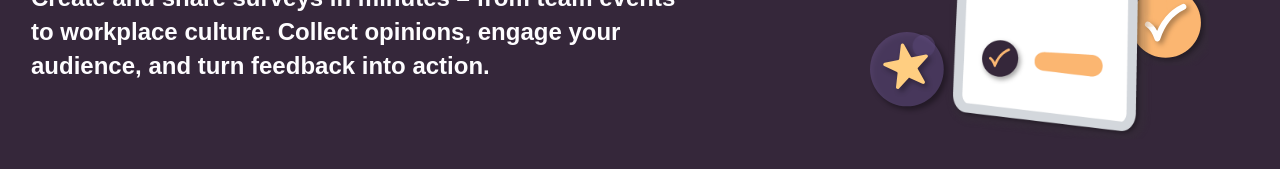
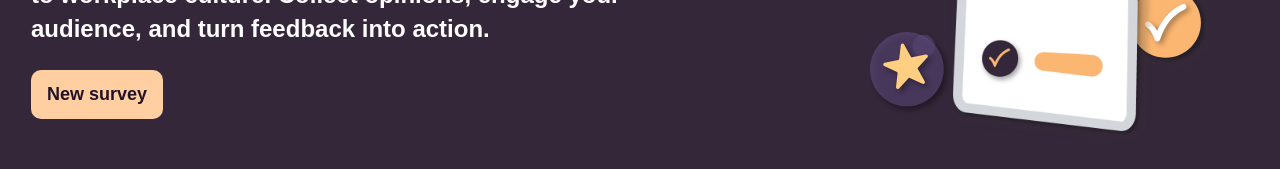
Before and after one commit to AdamBaranyi/Poll-App, an Angular app: page / in a window 1280 px wide. Shown: the part 400-569 px from the top of the page. Built offline with nearby package versions, Linux system fonts and the light colour scheme; no server answers; the database is empty; a web font is replaced by a local one.

Commit message:
Add the New survey button to the hero and the detail header

```diff
--- a/src/app/features/home/hero/hero.component.html
+++ b/src/app/features/home/hero/hero.component.html
@@ -5,6 +5,7 @@
       Create and share surveys in minutes – from team events to workplace culture. Collect opinions,
       engage your audience, and turn feedback into action.
     </p>
+    <app-new-survey-button />
   </div>
   <div class="visual" aria-hidden="true">
     <img class="check" src="img/visual/check.svg" alt="" />
--- a/src/app/features/home/hero/hero.component.scss
+++ b/src/app/features/home/hero/hero.component.scss
@@ -17,6 +17,10 @@
   h1 {
     font-size: clamp(48px, 7vw, 100px);
     line-height: 0.89;
+  }
+
+  app-new-survey-button {
+    align-self: flex-start;
   }
 
   p {
--- a/src/app/features/home/hero/hero.component.ts
+++ b/src/app/features/home/hero/hero.component.ts
@@ -1,6 +1,9 @@
 import { Component } from '@angular/core';
 
+import { NewSurveyButtonComponent } from '../../../shared/new-survey-button/new-survey-button.component';
+
 @Component({
+  imports: [NewSurveyButtonComponent],
   selector: 'app-hero',
   styleUrl: './hero.component.scss',
   templateUrl: './hero.component.html',
--- a/src/app/shared/header/header.component.html
+++ b/src/app/shared/header/header.component.html
@@ -7,4 +7,7 @@
       height="50"
     />
   </a>
+  @if (light()) {
+    <app-new-survey-button class="create" label="Create survey" />
+  }
 </header>
--- a/src/app/shared/header/header.component.scss
+++ b/src/app/shared/header/header.component.scss
@@ -9,3 +9,9 @@
   display: block;
   border-radius: var(--radius);
 }
+
+@media (width < 600px) {
+  .create {
+    display: none;
+  }
+}
--- a/src/app/shared/header/header.component.ts
+++ b/src/app/shared/header/header.component.ts
@@ -1,8 +1,10 @@
 import { Component, input } from '@angular/core';
 import { RouterLink } from '@angular/router';
 
+import { NewSurveyButtonComponent } from '../new-survey-button/new-survey-button.component';
+
 @Component({
-  imports: [RouterLink],
+  imports: [RouterLink, NewSurveyButtonComponent],
   selector: 'app-header',
   styleUrl: './header.component.scss',
   templateUrl: './header.component.html',
--- /dev/null
+++ b/src/app/shared/new-survey-button/new-survey-button.component.html
@@ -0,0 +1,5 @@
+<button type="button" class="new-survey" (click)="open()">
+  {{ label() }}
+  <img class="icon add" src="icons/add-circle.svg" alt="" width="20" height="20" />
+  <img class="icon done" src="icons/check.svg" alt="" width="18" height="16" />
+</button>
--- /dev/null
+++ b/src/app/shared/new-survey-button/new-survey-button.component.scss
@@ -0,0 +1,38 @@
+.new-survey {
+  display: inline-flex;
+  align-items: center;
+  gap: 10px;
+  padding: 12px 16px;
+  border: none;
+  border-radius: var(--radius-button);
+  background-color: var(--color-orange-light);
+  color: var(--color-purple-dark);
+  font-family: var(--font-button);
+  font-size: 18px;
+  font-weight: 700;
+  cursor: pointer;
+  transition: background-color var(--transition);
+
+  &:hover,
+  &:focus-visible {
+    background-color: var(--color-orange);
+
+    .add {
+      display: block;
+    }
+  }
+
+  &:active {
+    .add {
+      display: none;
+    }
+
+    .done {
+      display: block;
+    }
+  }
+}
+
+.icon {
+  display: none;
+}
--- /dev/null
+++ b/src/app/shared/new-survey-button/new-survey-button.component.ts
@@ -0,0 +1,18 @@
+import { Component, inject, input } from '@angular/core';
+
+import { SurveyDialogService } from '../../core/services/survey-dialog.service';
+
+@Component({
+  selector: 'app-new-survey-button',
+  styleUrl: './new-survey-button.component.scss',
+  templateUrl: './new-survey-button.component.html',
+})
+export class NewSurveyButtonComponent {
+  readonly label = input('New survey');
+  private readonly dialog = inject(SurveyDialogService);
+
+  /** Opens the form to create a new survey. */
+  open(): void {
+    this.dialog.open();
+  }
+}
```
